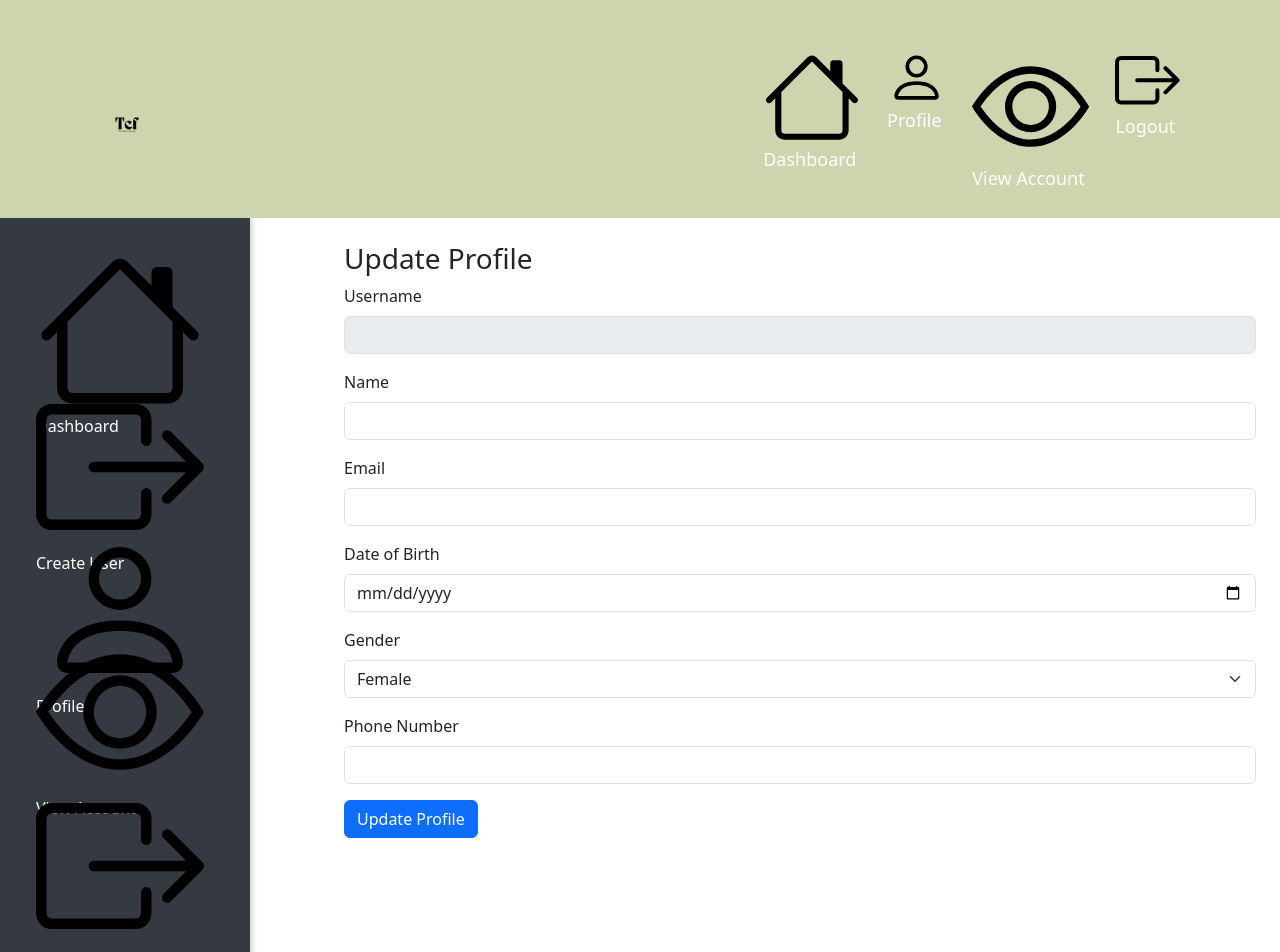
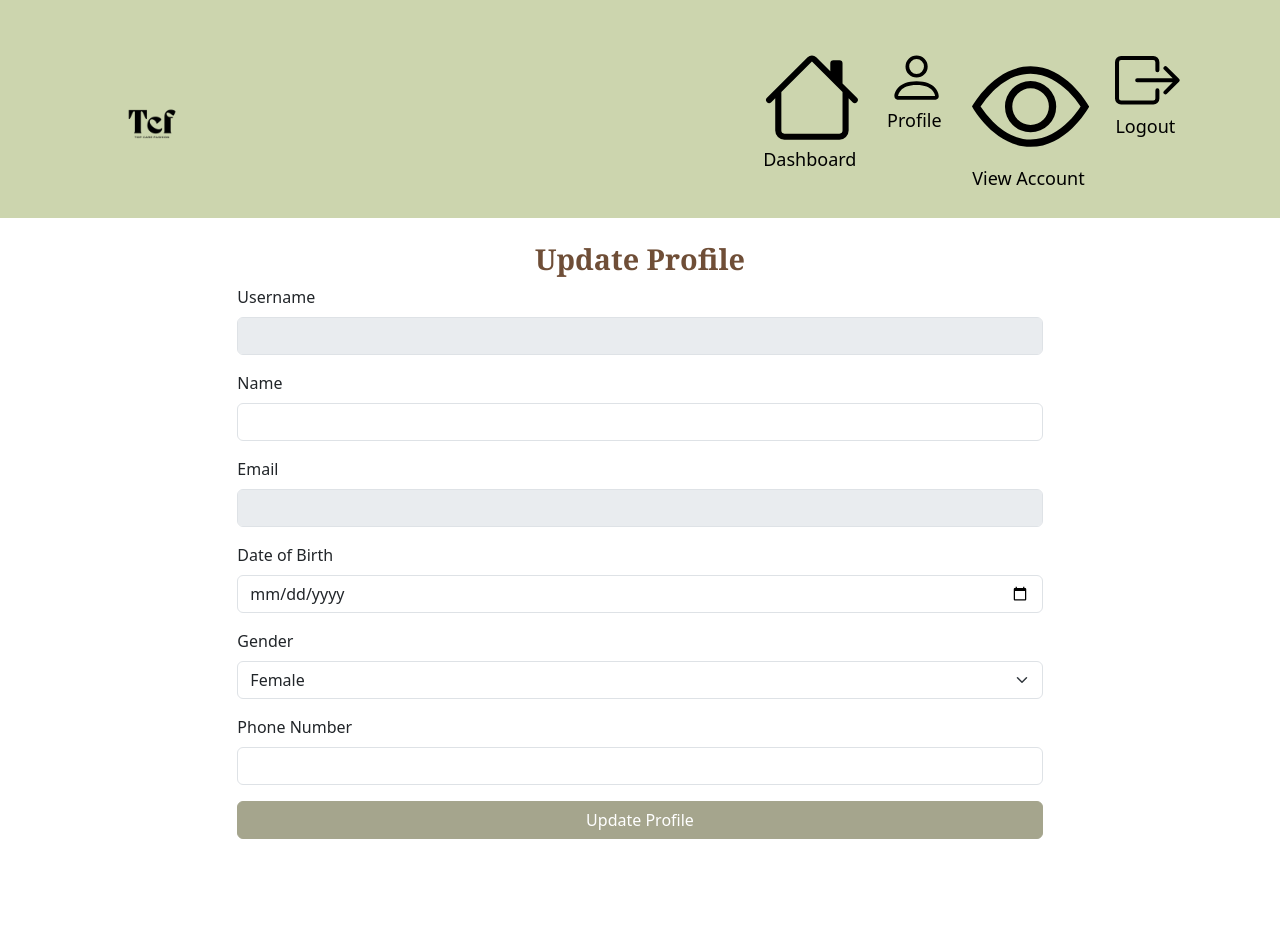
Before and after one commit to KevinYong1023/FYP-25-S1-11-Top-Care-Fashion, a React (Create React App) app: page /customer-support-profile-update in a window 1280 px wide. Shown: the top 952 px of the page. After the commit the page ends 863 px from the top, so only its background shows below. Built offline with nearby package versions, Linux system fonts and the light colour scheme; sample sign-in values are in the browser's storage.

Commit message:
frontend update

```diff
--- a/src/Components/Headers/authrotiyHeaders.js
+++ b/src/Components/Headers/authrotiyHeaders.js
@@ -12,22 +12,23 @@ export default function AuthorityHeader(){
         <>
           <Navbar bg="dark" variant="dark" expand="lg" className="custom-navbar">
             <Container>
-                <Navbar.Brand href="/dashboard" style={{ color: 'black', marginLeft: '20px' }}>
-                    <img src={logo} alt="logo" height={"50px"} width={"50px"} />
-                </Navbar.Brand>
+            <Navbar.Brand href="/dashboard" style={{ color: 'black', marginLeft: '20px' }}>
+                <img src={logo} alt="logo" className="custom-logo" />
+            </Navbar.Brand>
+
                 <Navbar.Toggle aria-controls="basic-navbar-nav" style={{ borderColor: 'black' }} />
                 <Navbar.Collapse id="basic-navbar-nav">
                     <Nav className="ms-auto">
-                        <Nav.Link href="/dashboard" style={{ color: 'white', marginBottom: '10px' }}>
+                        <Nav.Link href="/dashboard" style={{ color: 'black', marginBottom: '10px' }}>
                             <House style={{ marginRight: '10px' }} /> Dashboard
                         </Nav.Link>
-                        <Nav.Link href="/customer-support-profile" style={{ color: 'white', marginBottom: '10px' }}>
+                        <Nav.Link href="/customer-support-profile" style={{ color: 'black', marginBottom: '10px' }}>
                             <Person style={{ marginRight: '10px' }} /> Profile
                         </Nav.Link>
-                        <Nav.Link href="/view-accounts" style={{ color: 'white', marginBottom: '10px' }}>
+                        <Nav.Link href="/view-accounts" style={{ color: 'black', marginBottom: '10px' }}>
                             <Eye style={{ marginRight: '10px' }} /> View Account
                         </Nav.Link>
-                        <Nav.Link href="/logout" style={{ color: 'white' }}>
+                        <Nav.Link href="/logout" style={{ color: 'black' }}>
                             <BoxArrowRight style={{ marginRight: '10px' }} /> Logout
                         </Nav.Link>
                     </Nav>
--- a/src/Pages/CustomerSupport/CustomerSupportProfileUpdate.js
+++ b/src/Pages/CustomerSupport/CustomerSupportProfileUpdate.js
@@ -1,9 +1,8 @@
 import React, { useState, useEffect } from 'react';
 import { Container, Row, Col, Form, Button } from 'react-bootstrap';
-import userData from '../../mockdata/users.json'; // Import mock data
-import Sidebar from '../../Components/Sidebar';
 import AuthorityHeader from '../../Components/Headers/authrotiyHeaders';
 import { useNavigate } from 'react-router-dom';
+import "../../css/CustomerSupportProfileUpdate.css"
 
 export default function CustomerSupportProfileUpdate({ email }) {
     const navigate = useNavigate();
@@ -75,10 +74,7 @@ export default function CustomerSupportProfileUpdate({ email }) {
             if (response.ok) {
                 const updatedUser = await response.json();
                 console.log('Profile updated successfully:', updatedUser);
-                // Optionally, you can set the updated user data back to the state
                 setProfile(updatedUser);
-
-                // Navigate back to the profile view
                 navigate('/customer-support-profile');
             } else {
                 console.error('Error updating profile');
@@ -93,11 +89,8 @@ export default function CustomerSupportProfileUpdate({ email }) {
         <AuthorityHeader/>
         <Container fluid>
             <Row>
-                <Col xs={12} md={3} className="p-0">
-                    <Sidebar/>
-                </Col>
-                <Col md={9} className="p-4">
-                    <h3>Update Profile</h3>
+                <Col xs={12} md={8} className="mx-auto p-4"> {/* Centered Form */}
+                <h3 className="profile-title">Update Profile</h3>
                     <Form onSubmit={handleSubmit}>
                         <Form.Group className="mb-3" controlId="username">
                             <Form.Label>Username</Form.Label>
@@ -116,7 +109,6 @@ export default function CustomerSupportProfileUpdate({ email }) {
                                 name="name"
                                 value={profile.name}
                                 onChange={handleChange}
-
                             />
                         </Form.Group>
 
@@ -126,8 +118,7 @@ export default function CustomerSupportProfileUpdate({ email }) {
                                 type="email"
                                 name="email"
                                 value={profile.email}
-                                onChange={handleChange}
-
+                                disabled
                             />
                         </Form.Group>
 
@@ -138,7 +129,6 @@ export default function CustomerSupportProfileUpdate({ email }) {
                                 name="dob"
                                 value={profile.dob}
                                 onChange={handleChange}
-
                             />
                         </Form.Group>
 
@@ -148,7 +138,6 @@ export default function CustomerSupportProfileUpdate({ email }) {
                                 name="gender"
                                 value={profile.gender}
                                 onChange={handleChange}
-
                             >
                                 <option value="Female">Female</option>
                                 <option value="Male">Male</option>
@@ -163,11 +152,10 @@ export default function CustomerSupportProfileUpdate({ email }) {
                                 name="phone"
                                 value={profile.phone}
                                 onChange={handleChange}
-
                             />
                         </Form.Group>
 
-                        <Button variant="primary" type="submit">
+                        <Button type="submit" className="update-btn">
                             Update Profile
                         </Button>
                     </Form>
--- a/src/Pages/CustomerSupport/Dashboard.js
+++ b/src/Pages/CustomerSupport/Dashboard.js
@@ -1,6 +1,5 @@
-import React, { useState, useEffect,useContext} from 'react';
+import React, { useState, useEffect, useContext } from 'react';
 import { Container, Row, Col, Button } from 'react-bootstrap';
-import Sidebar from '../../Components/Sidebars/Sidebar';
 import { Link } from 'react-router-dom';
 import AuthorityHeader from '../../Components/Headers/authrotiyHeaders';
 import { AuthContext } from '../../App';
@@ -90,9 +89,6 @@ export default function Dashboard() {
             <AuthorityHeader />
             <Container fluid>
                 <Row className="d-flex">
-                    <Col xs={11} md={2} id="sidebar" className="p-0" style={{ minHeight: '100vh' }}>
-                        <Sidebar />
-                    </Col>
                     <Col style={{ margin: '10px' }}>
                         <h1>Welcome {userName ? userName : "User"}</h1>
                         <p>Following are the tickets</p>
@@ -112,9 +108,9 @@ export default function Dashboard() {
                                     </tr>
                                 </thead>
                                 <tbody>
-                                    {openTickets.map((row,index) => (
+                                    {openTickets.map((row, index) => (
                                         <tr key={row._id}>
-                                            <td>{index+1}</td>
+                                            <td>{index + 1}</td>
                                             <td>{row.user}</td>
                                             <td>{row.status}</td>
                                             <td>{row.created}</td>
@@ -133,13 +129,12 @@ export default function Dashboard() {
                                                     <Button
                                                         variant="warning"
                                                         size="sm"
-            onClick={() =>assignTicket(row._id)}
+                                                        onClick={() => assignTicket(row._id)}
                                                     >
                                                         Assign to me
                                                     </Button>
                                                 </div>
                                             </td>
-
                                         </tr>
                                     ))}
                                 </tbody>
--- a/src/Pages/CustomerSupport/OrderHistory.js
+++ b/src/Pages/CustomerSupport/OrderHistory.js
@@ -1,11 +1,11 @@
 import React, { useEffect, useState } from 'react';
 import { Container, Row, Col } from 'react-bootstrap';
-import { useParams } from 'react-router-dom';  // To get the URL params
-import Sidebar from '../../Components/Sidebars/Sidebar';
+import { useParams } from 'react-router-dom';
 import AuthorityHeader from '../../Components/Headers/authrotiyHeaders';
+import '../../css/OrderHistory.css'; // Import CSS for styling
 
 export default function OrderHistory() {
-    const { username } = useParams();  // Get the username from the URL
+    const { username } = useParams();
     const [tableData, setTableData] = useState([]);
     const [filteredData, setFilteredData] = useState([]);
 
@@ -16,7 +16,7 @@ export default function OrderHistory() {
                 const response = await fetch(`/api/order-history/${username}`);
                 const data = await response.json();
                 setTableData(data);
-                setFilteredData(data);  // Initialize filtered data
+                setFilteredData(data);
             } catch (error) {
                 console.error('Error fetching order history:', error);
             }
@@ -25,21 +25,17 @@ export default function OrderHistory() {
         fetchData();
     }, [username]);
 
-
-
     return (
         <>
-        <AuthorityHeader/>
-            <Container fluid>
-                <Row className="d-flex">
-                    <Col xs={11} md={2} id="sidebar" className="p-0" style={{ minHeight: '100vh' }}>
-                        <Sidebar />
+            <AuthorityHeader />
+            <Container>
+                <Row>
+                    <Col xs={12} className="text-center">
+                        <h2 className="order-history-title">Order History</h2>
+                        <hr />
                     </Col>
-
-                    <Col md={10} style={{ padding: '20px' }}>
-                        <h2>Order History</h2>
-                        <hr/>
-                        <table className="table table-bordered">
+                    <Col xs={12} className="d-flex justify-content-center">
+                        <table className="table table-bordered order-history-table">
                             <thead>
                                 <tr>
                                     <th>Invoice ID</th>
--- a/src/Pages/CustomerSupport/ViewUsers.js
+++ b/src/Pages/CustomerSupport/ViewUsers.js
@@ -1,7 +1,7 @@
 import React, { useState, useEffect } from 'react';
 import { Container, Row, Col } from 'react-bootstrap';
-import Sidebar from '../../Components/Sidebars/Sidebar';
 import AuthorityHeader from '../../Components/Headers/authrotiyHeaders';
+import '../../css/ViewUsers.css';  // Import the CSS file
 
 export default function ViewUsers() {
     const [users, setUsers] = useState([]);
@@ -26,17 +26,12 @@ export default function ViewUsers() {
 
     return (
         <>
-            <AuthorityHeader/>
+            <AuthorityHeader />
             <Container fluid>
                 <Row className="d-flex">
-                    {/* Sidebar */}
-                    <Col xs={11} md={2} id="sidebar" className="p-0" style={{ minHeight: '100vh' }}>
-                        <Sidebar />
-                    </Col>
-
                     {/* Main Content */}
-                    <Col md={10} style={{ padding: '20px' }}>
-                        <h2>Users List</h2>
+                    <Col xs={12} style={{ padding: '20px' }}> {/* Set to 12 to span full width */}
+                        <h2 className="user-list-header">Users List</h2>
                         <hr />
                         <table className="table table-bordered">
                             <thead>
@@ -57,7 +52,6 @@ export default function ViewUsers() {
                                             <a href={`/order-history/${user.name}`} rel="noopener noreferrer">
                                                 Order History
                                             </a>
-
                                         </td>
                                     </tr>
                                 ))}
--- a/src/Pages/Payment.js
+++ b/src/Pages/Payment.js
@@ -146,7 +146,7 @@ const Payment = () => {
                                         label="Terms and conditions..."
                                     />
                                 </Form.Group>
-                                <Button variant="primary" type="submit">Confirm</Button>
+                                <Button className="confirm-button" type="submit">Confirm</Button>
                             </div>
                         )}
                         {paymentMethod === 'paynow' && (
@@ -174,5 +174,4 @@ const Payment = () => {
         </>
     );
 };
-
 export default Payment;
--- /dev/null
+++ b/src/css/CustomerSupportProfileUpdate.css
@@ -0,0 +1,18 @@
+.profile-title {
+    font-family: Cambria, Cochin, Georgia, Times, 'Times New Roman', serif;
+    font-weight: bold;
+    font-size: 1.8rem;
+    color: #6f4e37;
+    text-align: center;
+}
+
+.update-btn {
+    background-color: #a5a58d;
+    border-color: #a5a58d;
+    width: 100%;
+}
+
+.update-btn:hover {
+    background-color: #6b705c;
+    border-color: #6b705c;
+}
--- a/src/css/Header.css
+++ b/src/css/Header.css
@@ -99,3 +99,8 @@
     color: #FFFFFF; /* White for the logo text */
     text-shadow: 1px 1px 2px rgba(0, 0, 0, 0.5); /* Add a subtle shadow for depth */
 }
+
+.custom-logo {
+    height: 100px;
+    width: 100px;
+}
--- /dev/null
+++ b/src/css/OrderHistory.css
@@ -0,0 +1,38 @@
+/* Style for the page title */
+.order-history-title {
+    font-size: 2rem;
+    font-weight: bold;
+    font-family: Cambria, Cochin, Georgia, Times, 'Times New Roman', serif;
+    color: #6f4e37;
+    margin-bottom: 15px;
+}
+
+/* Center the table and add spacing */
+.order-history-table {
+    width: 90%;
+    margin: 0 auto;
+    border-collapse: collapse;
+}
+
+/* Style table headers */
+.order-history-table th {
+    background-color: #f8f9fa;
+    text-align: center;
+    padding: 10px;
+}
+
+/* Style table cells */
+.order-history-table td {
+    text-align: center;
+    padding: 8px;
+}
+
+/* Style the review link */
+.order-history-table a {
+    color: #007bff;
+    text-decoration: none;
+}
+
+.order-history-table a:hover {
+    text-decoration: underline;
+}
--- a/src/css/Payment.css
+++ b/src/css/Payment.css
@@ -58,3 +58,17 @@ h1 {
     border: 2px dashed #ccc; /* Dashed border */
     margin-bottom: 10px; /* Space below the QR code */
 }
+
+.confirm-button {
+    background-color: #a5a58d;
+    border: #a5a58d;margin-left: auto;
+    margin-right: auto;
+    display: block;
+    margin-top: 20px;
+
+}
+
+.confirm-button:hover {
+    background-color: #6b705c;
+    border: #6b705c;
+}
--- /dev/null
+++ b/src/css/ViewUsers.css
@@ -0,0 +1,7 @@
+/* ViewUsers.css */
+.user-list-header {
+    font-family: Cambria, Cochin, Georgia, Times, 'Times New Roman', serif;
+    color: #6f4e37;
+    font-weight: bold;
+    text-align: center;
+}
```
Lines whose indentation alone changed are shown as unchanged.
